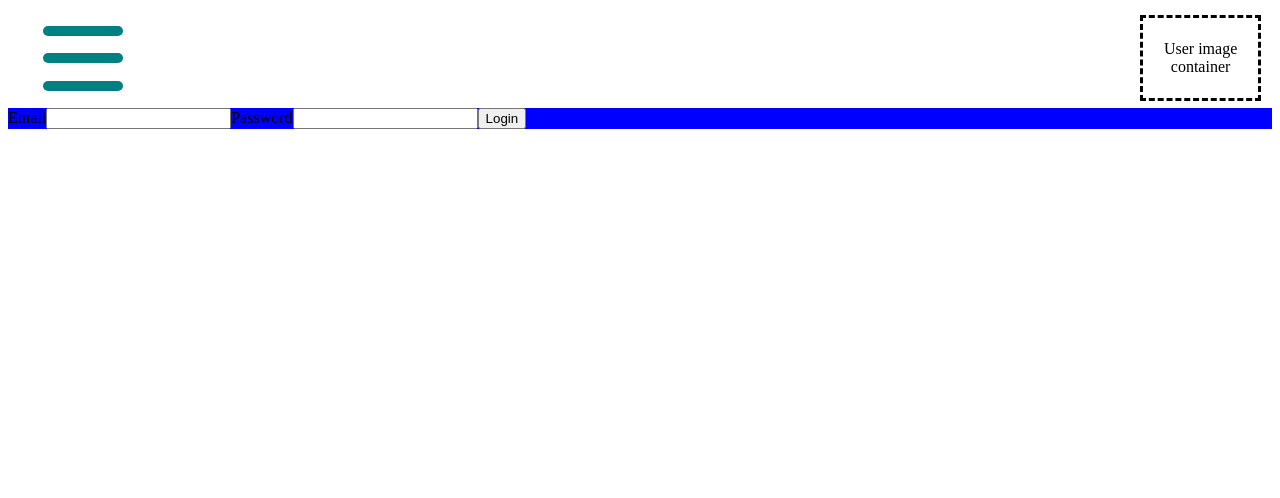
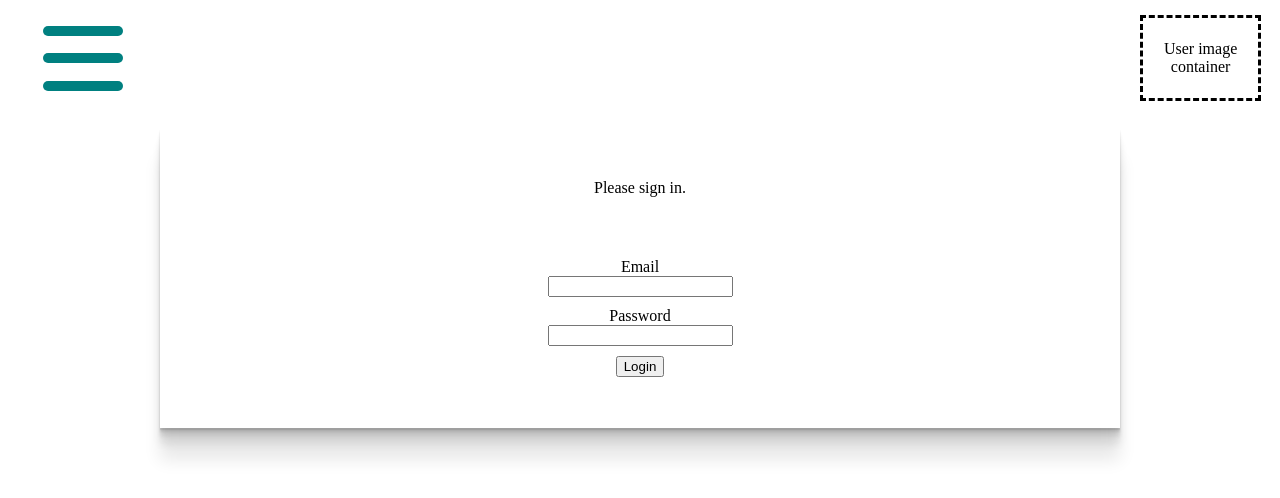
Before and after one commit to fceja/inventory_frontend, a React (Vite) app: page /inventory in a window 1280 px wide. Shown: the top 498 px of the page. Built offline with nearby package versions, Linux system fonts and the light colour scheme.

Commit message:
update login modal css

```diff
--- a/src/frontend/components/_forms/LoginForm.tsx
+++ b/src/frontend/components/_forms/LoginForm.tsx
@@ -25,8 +25,7 @@ const LoginForm = () => {
   };
 
   return (
-    <div className="login-form">
-      <form onSubmit={handleSubmit}>
+      <form className="login-form" onSubmit={handleSubmit}>
         <label htmlFor="email">Email</label>
         <input
           type="email"
@@ -47,7 +46,6 @@ const LoginForm = () => {
         ></input>
         <button type="submit">Login</button>
       </form>
-    </div>
   );
 };
 
--- a/src/frontend/components/_modals/LoginModal.tsx
+++ b/src/frontend/components/_modals/LoginModal.tsx
@@ -4,7 +4,8 @@ import LoginForm from "@components/_forms/LoginForm";
 
 const LoginModal = () => {
   return (
-    <Modal className="login-modal" isOpen={true}>
+    <Modal className="login-modal shadow" isOpen={true}>
+      <span>Please sign  in.</span>
       <LoginForm />
     </Modal>
   );
--- a/src/scss/_Variables.scss
+++ b/src/scss/_Variables.scss
@@ -88,3 +88,9 @@ $device-breakpoints: (
     }
   }
 }
+
+@mixin flex-center {
+  display: flex;
+  align-items: center;
+  justify-content: center;
+}
--- a/src/scss/components/NavBar.scss
+++ b/src/scss/components/NavBar.scss
@@ -1,10 +1,4 @@
 @import "@scss/Variables.scss";
-
-@mixin flex-center {
-  display: flex;
-  align-items: center;
-  justify-content: center;
-}
 
 /* navigation bar container */
 .nav-bar {
--- a/src/scss/components/modals/LoginModal.scss
+++ b/src/scss/components/modals/LoginModal.scss
@@ -1,3 +1,25 @@
+@import "@scss/Variables.scss";
+
 .login-modal {
-    background-color:blue;
+    margin: 20px;
+    height: 300px;
+    width: 75vw;
+    margin-left: auto;
+    margin-right: auto;
+
+    display: flex;
+    flex-direction: column;
+    align-items: center;
+    justify-content: space-evenly;
 }
+
+.login-form {
+    display: flex;
+    flex-direction: column;
+    align-items: center;
+    justify-content: center;
+
+    label, button {
+        margin-top:10px;
+    }
+}
```
